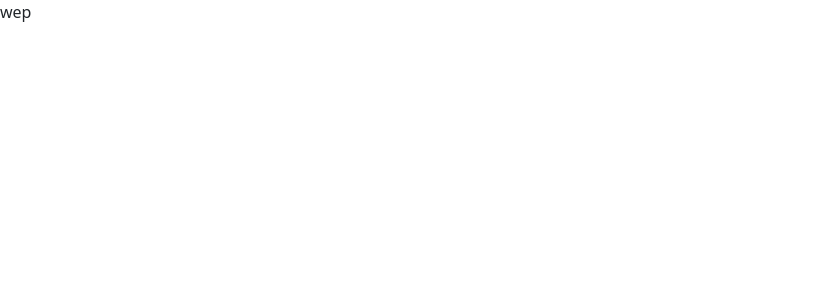
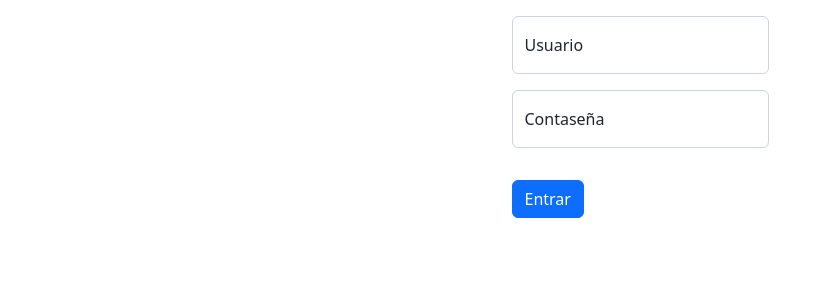
Before and after one commit to ecostichp/inventario_app_frontend, a Next.js app: page / in a window 1280 px wide. Shown: the top 300 px of the page, without its empty margins (0-832 px from the left). Built offline with nearby package versions, Linux system fonts and the light colour scheme.

Commit message:
se agrega login en el home y el punto ENV

```diff
--- a/pages/index.jsx
+++ b/pages/index.jsx
@@ -1,7 +1,46 @@
-export default function Home() {
+import { useEffect, useState } from 'react';
+import Button from 'react-bootstrap/Button';
+import FloatingLabel from 'react-bootstrap/FloatingLabel';
+import Form from 'react-bootstrap/Form';
+
+
+export default function Home( { }) {
+
+
+  const [usuario, setUsuario] = useState()
+  const [contraseña, setContarseña] = useState()
+
+
+  useEffect (() => {
+
+  })
+
+
+  const click_submit = (e) => {
+    e.preventDefault()
+    console.log(e.target.login_usuario.value)
+    console.log(e.target.login_contraseña.value)
+  }
+
   return (
-      <main>
-       wep
-      </main>
+
+    <main style={{display:"flex", justifyContent: "center"}}>
+
+
+    <div>
+      <Form onSubmit={click_submit}>
+
+        <FloatingLabel controlId="login_usuario" name ="login_usuario" value = {usuario} label="Usuario" className="m-3">
+
+          <Form.Control type="text"  placeholder="Usuario" />
+        </FloatingLabel>
+        <FloatingLabel controlId="login_contraseña" name = "login_contraseña"  value= {contraseña} label="Contaseña" className="m-3">
+          <Form.Control type="password" placeholder="Contaseña" />
+        </FloatingLabel>
+        <Button className="m-3" variant="primary" type='submit'>Entrar</Button>
+      </Form>
+    </div>
+
+    </main>
   )
 }
```
Also changed, not shown: page_layouts/authentication_layout.jsx (+0 -8 lines), 1 other file (tests, documents, lock files or other folders).
